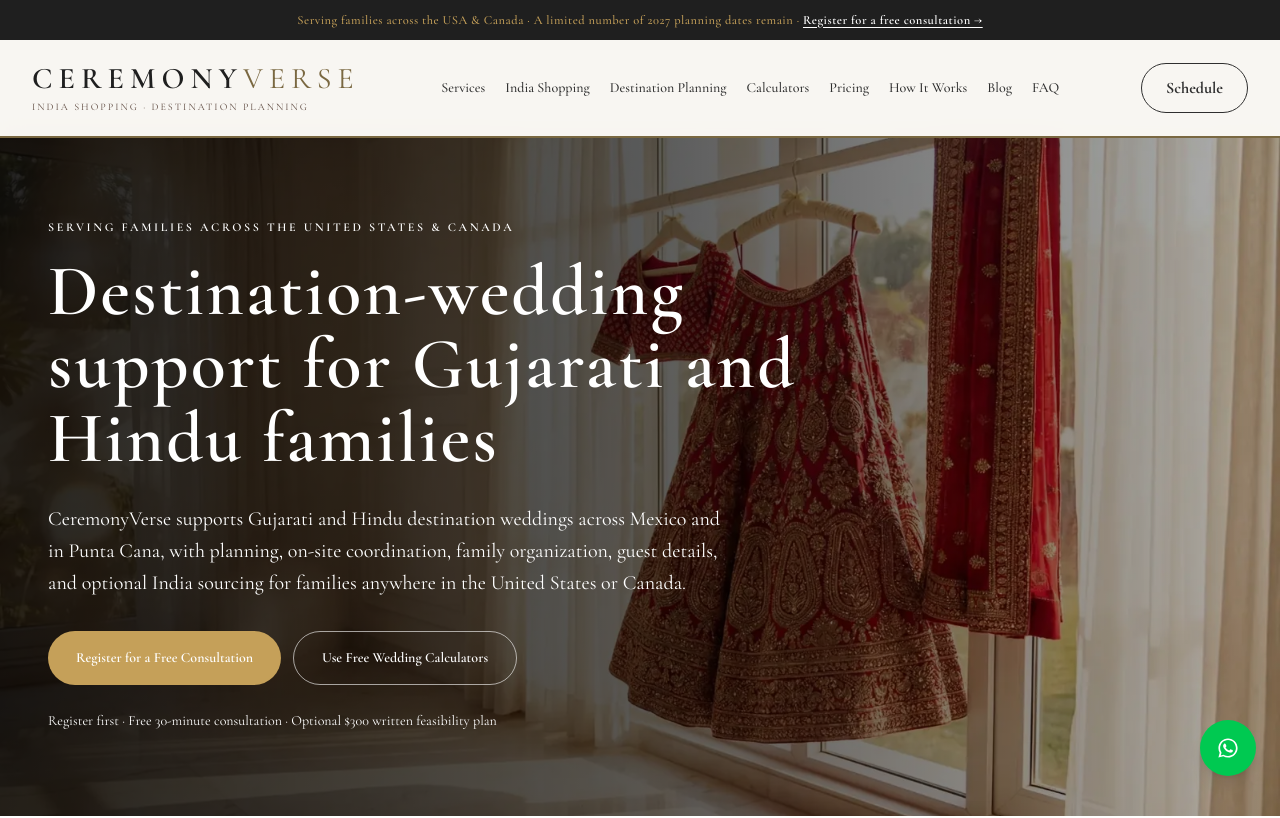
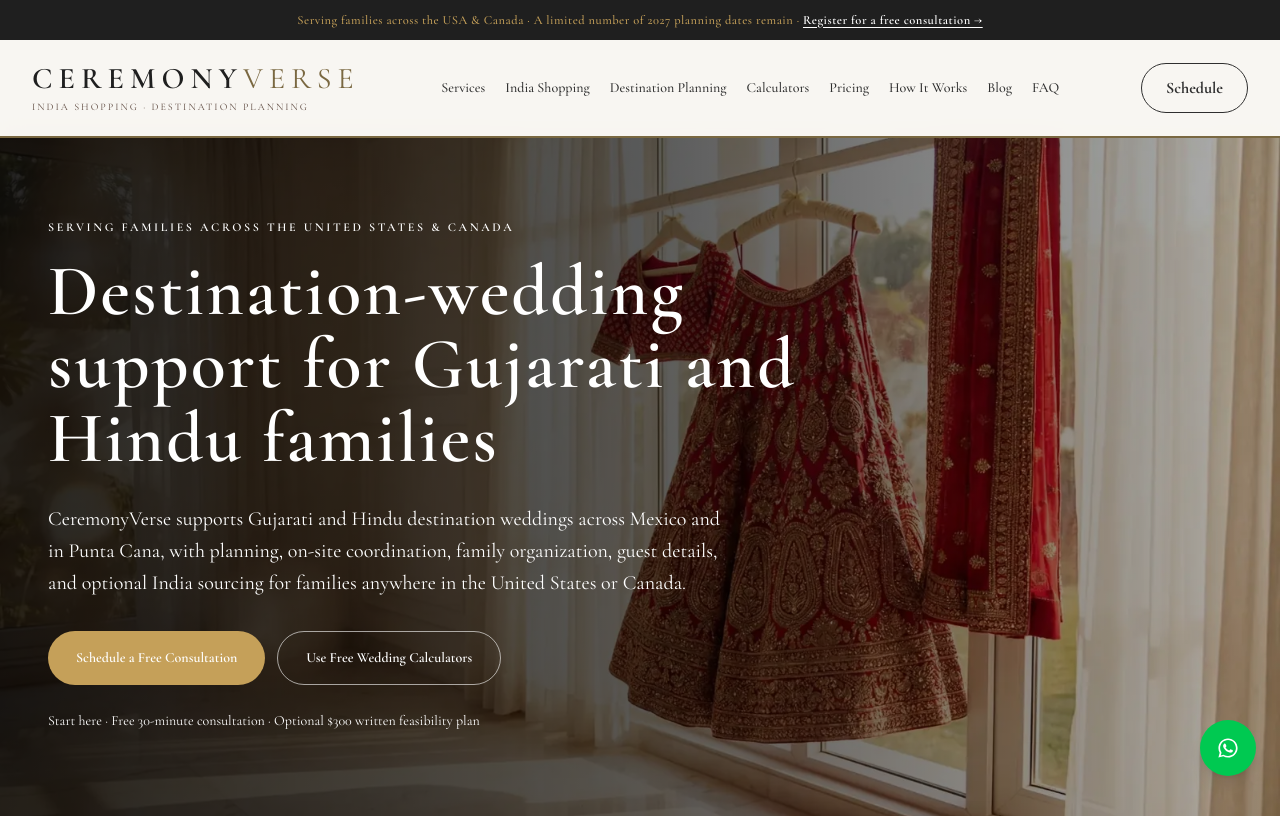
Before and after one commit to leylabernie/v0-ceremony-verse-wedding-concierge, a Next.js app: page / in a window 1280 px wide. Shown: the top 818 px of the page. Built offline with nearby package versions, Linux system fonts and the light colour scheme.

Commit message:
Replace registration wording with consultation scheduling

```diff
--- a/components/pages/home-page.tsx
+++ b/components/pages/home-page.tsx
@@ -210,7 +210,7 @@ export function HomePage() {
                 href={destinationFeasibilityPlan.contactHref}
                 className="inline-flex items-center justify-center rounded-full bg-[#c5a059] px-7 py-4 text-sm font-semibold text-[#1f1f1f] transition hover:bg-[#d6bb7d]"
               >
-                Register for a Free Consultation
+                Schedule a Free Consultation
               </Link>
               <Link
                 href="/planning-tools/"
@@ -220,7 +220,7 @@ export function HomePage() {
               </Link>
             </div>
             <p className="mt-6 text-sm leading-6 text-white/75">
-              Register first · Free 30-minute consultation · Optional $300 written feasibility plan
+              Start here · Free 30-minute consultation · Optional $300 written feasibility plan
             </p>
           </div>
         </div>
@@ -604,7 +604,7 @@ export function HomePage() {
             href="/contact/"
             className="inline-flex items-center justify-center rounded-full bg-white px-8 py-4 text-sm font-semibold text-[#1f1f1f]"
           >
-            Register My Consultation Request
+            Schedule My Consultation
           </Link>
         </div>
       </section>
```
